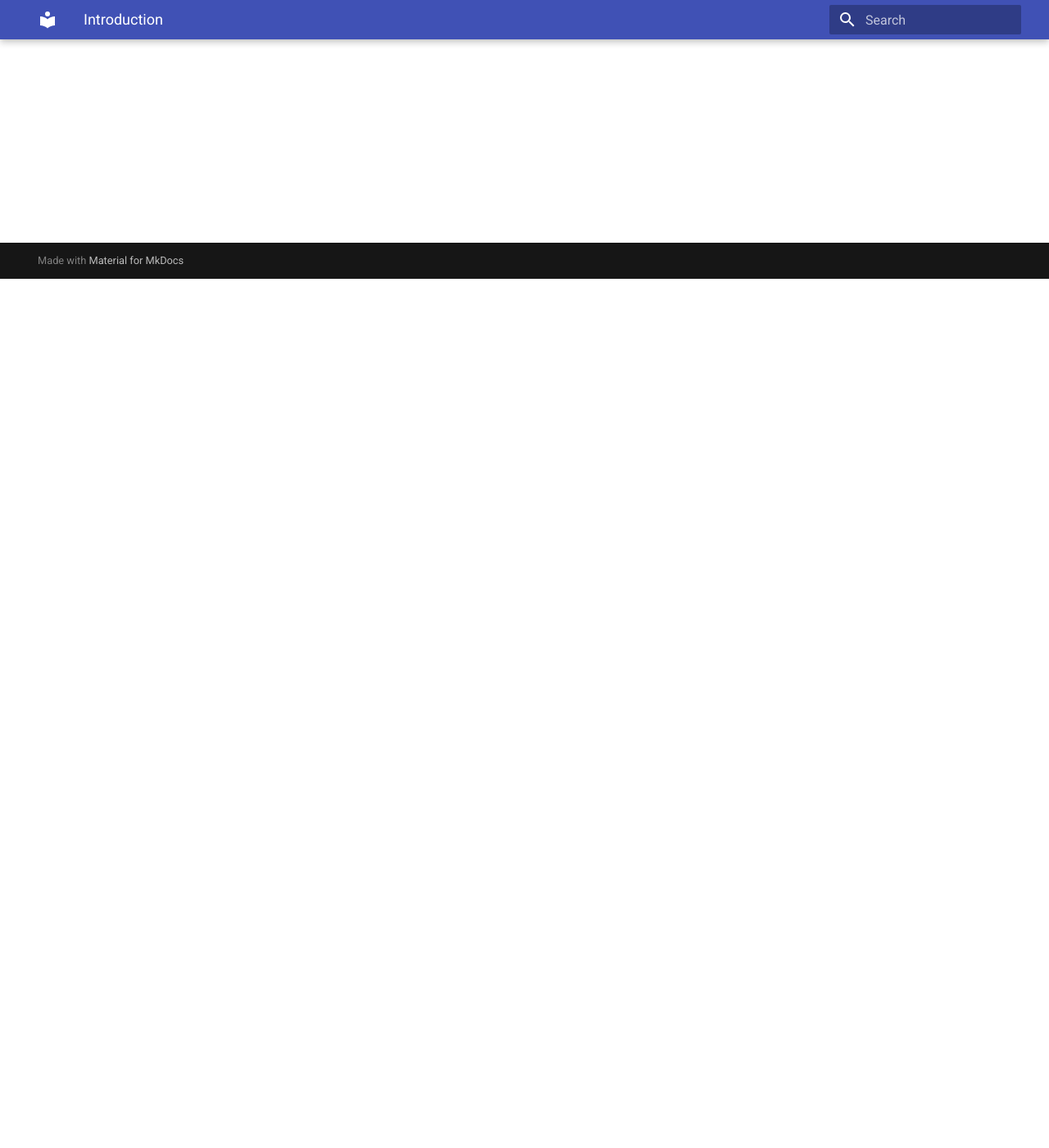
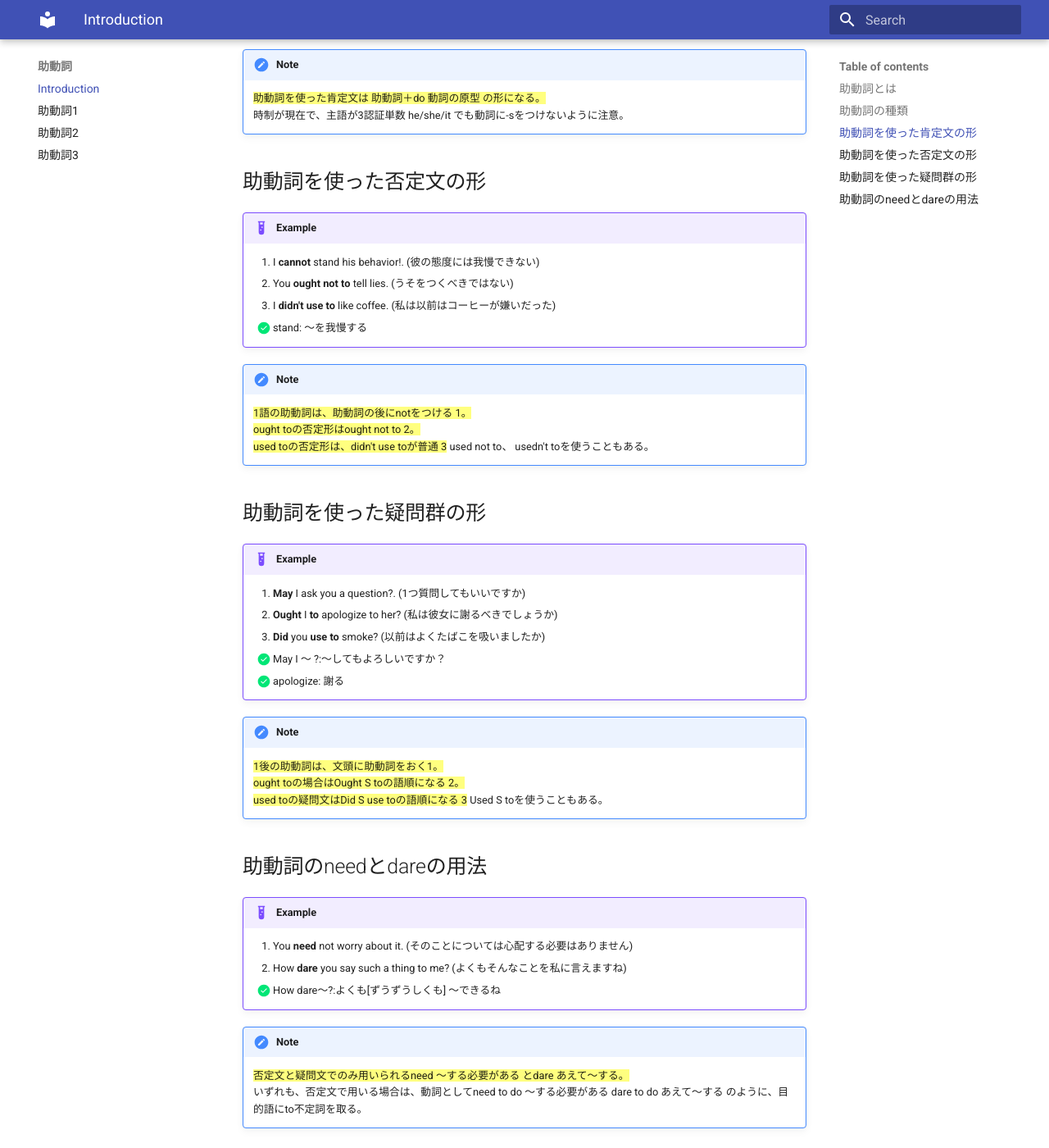
Before and after one commit to kazuma-kimura/listen-english-docs, an MkDocs documentation site: the page built from docs/auxiliary-varb/introduction.md, in a window 1280 px wide and 1400 px high, scrolled down 1060 px. Shown: the whole window at 82% size. Built offline with MkDocs 1.6.1 and Material for MkDocs 9.7.7, drawn with Linux system fonts in a browser that asks for light colours; some of the changed text lies outside the part shown.

Commit message:
助動詞コンテンツの追加。

```diff
--- a/docs/auxiliary-varb/introduction.md
+++ b/docs/auxiliary-varb/introduction.md
@@ -1,3 +1,70 @@
 # Introduction
 
 ## 助動詞とは
+
+!!! Example
+    1. Kate **can** speak Japanese. (けいとは日本語を話すことができる)
+    2. Robert **might** arrive soon. (ロバートはそろそろ到着するかもしれない)
+    3. You **must** study herder. (あなたはもっと一生懸命勉強しなければならない)
+
+!!! Note
+    ==助動詞は 助動詞＋do 動詞の原型 の形で用いられ、可能・水量・義務などの意味は動詞に添える。==
+    1ではcan speakで 話すことができる という可能を、2ではmight arriveで 到着するかもしれない という水量を、3ではmust studyで 勉強しなければならない という義務を表ている
+
+## 助動詞の種類
+
+!!! Example
+    1. You **ought to** apply for the job. (あなたはその仕事に応募したほうがいい)
+    2. I **used to** travel a lot. (私は以前は旅行をたくさんしたものだった)
+    3. Denis **could** read and write at the age of three (デニスは3歳の時には読み書きができた)
+
+!!! Note
+    ==助動詞には、1現在形だけのもの、2過去形だけのもの、3現在形と過去形の両方があるものがある。==
+    ただし、時制の一致で過去形に変える場合を覗き、過去形の助動詞でも現在の意味を表すことが多いので注意。
+
+## 助動詞を使った肯定文の形
+
+!!! Example
+    1. You **may** go now. (もう行ってもよろしい)
+
+!!! Note
+    ==助動詞を使った肯定文は 助動詞＋do 動詞の原型 の形になる。==
+    時制が現在で、主語が3認証単数 he/she/it でも動詞に-sをつけないように注意。
+
+## 助動詞を使った否定文の形
+
+!!! Example
+    1. I **cannot** stand his behavior!. (彼の態度には我慢できない)
+    2. You **ought not to** tell lies. (うそをつくべきではない)
+    3. I **didn't use to** like coffee. (私は以前はコーヒーが嫌いだった)
+    4. [x] stand: 〜を我慢する
+
+!!! Note
+    ==1語の助動詞は、助動詞の後にnotをつける 1。==
+    ==ought toの否定形はought not to 2。==
+    ==used toの否定形は、didn't use toが普通 3== used not to、 usedn't toを使うこともある。
+
+## 助動詞を使った疑問群の形
+
+!!! Example
+    1. **May** I ask you a question?. (1つ質問してもいいですか)
+    2. **Ought** I **to** apologize to her? (私は彼女に謝るべきでしょうか)
+    3. **Did** you **use to** smoke? (以前はよくたばこを吸いましたか)
+    4. [x] May I 〜 ?:〜してもよろしいですか？
+    5. [x] apologize: 謝る
+
+!!! Note
+    ==1後の助動詞は、文頭に助動詞をおく1。==
+    ==ought toの場合はOught S toの語順になる 2。==
+    ==used toの疑問文はDid S use toの語順になる 3== Used S toを使うこともある。
+
+## 助動詞のneedとdareの用法
+
+!!! Example
+    1. You **need** not worry about it. (そのことについては心配する必要はありません)
+    2. How **dare** you say such a thing to me? (よくもそんなことを私に言えますね)
+    3. [x] How dare〜?:よくも[ずうずうしくも] 〜できるね
+
+!!! Note
+    ==否定文と疑問文でのみ用いられるneed 〜する必要がある とdare あえて〜する。==
+    いずれも、否定文で用いる場合は、動詞としてneed to do 〜する必要がある dare to do あえて〜する のように、目的語にto不定詞を取る。
```
